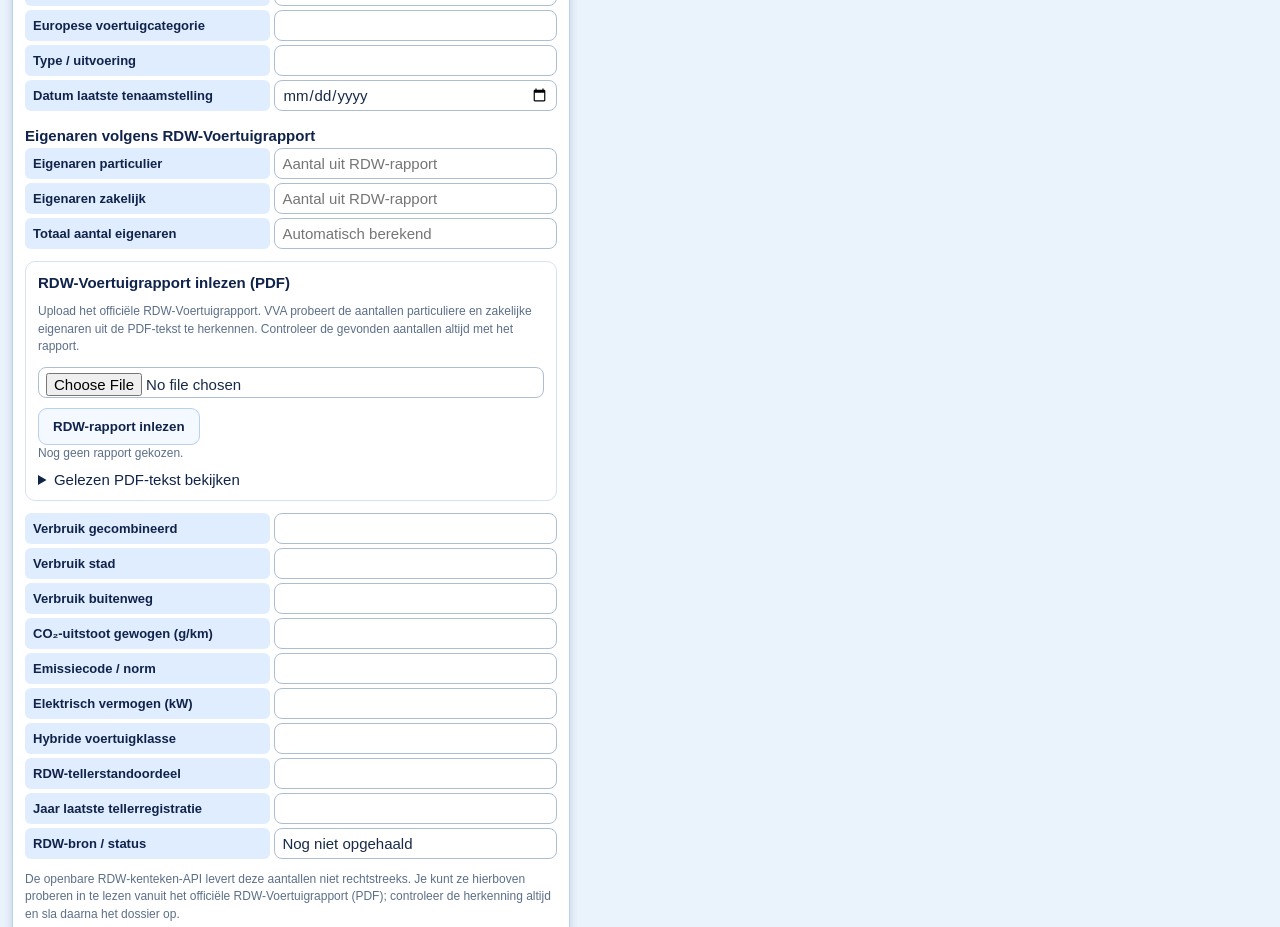
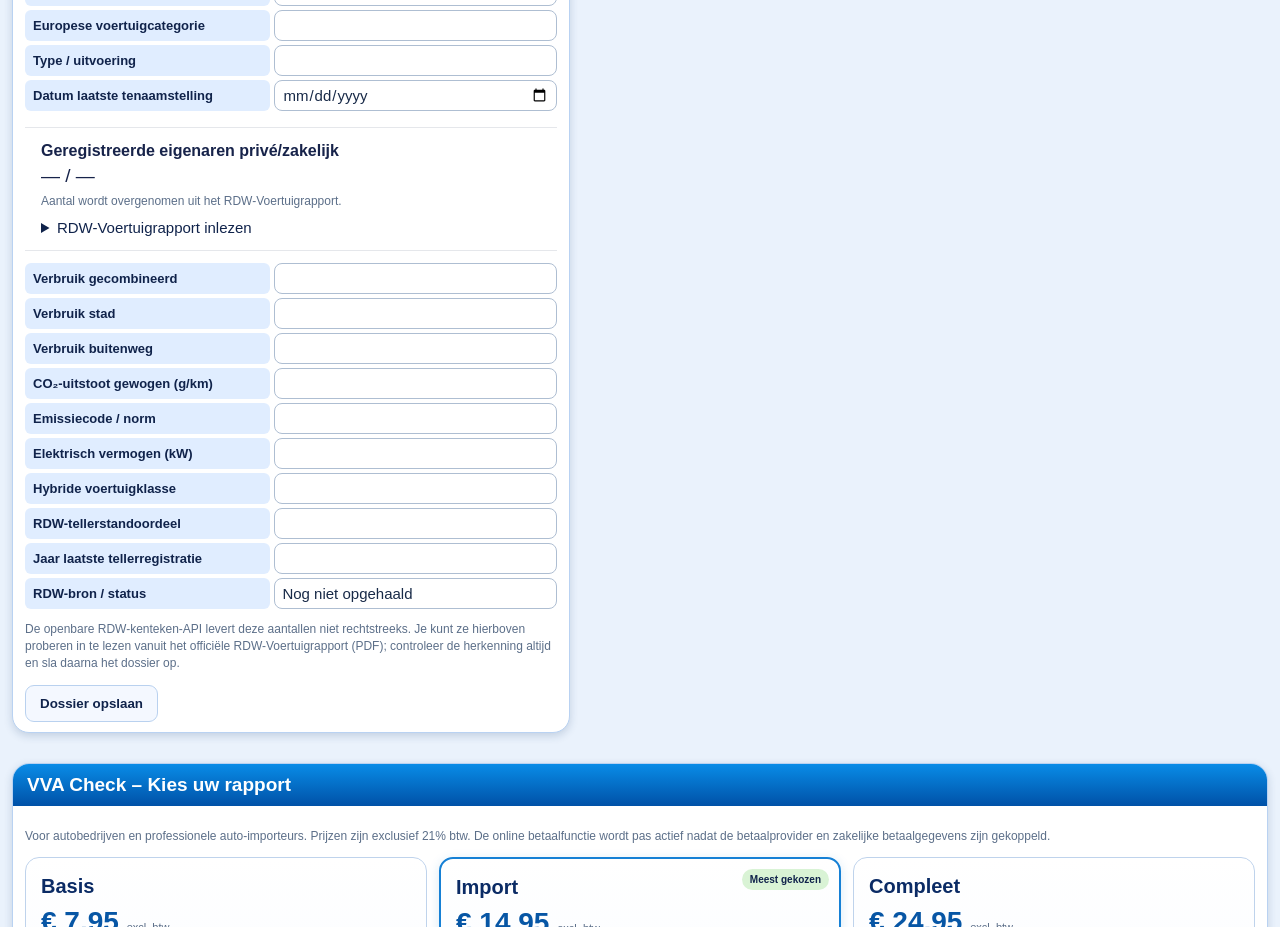
Before and after one commit to Ruud-maker/VVA, a plain HTML site: page index.html in a window 1280 px wide. Shown: the part 1600-2527 px from the top of the page. Drawn offline with Linux system fonts and the light colour scheme.

Commit message:
Add files via upload

```diff
--- a/index.html
+++ b/index.html
@@ -80,18 +80,21 @@ textarea{min-height:75px}
 <label for="euroCategory">Europese voertuigcategorie</label><input id="euroCategory"/>
 <label for="vehicleType">Type / uitvoering</label><input id="vehicleType"/>
 <label for="regDate">Datum laatste tenaamstelling</label><input id="regDate" type="date"/>
-<div class="section-subtitle" style="grid-column:1/-1;margin-top:12px;font-weight:700">Eigenaren volgens RDW-Voertuigrapport</div>
-<label for="ownersPrivate">Eigenaren particulier</label><input id="ownersPrivate" min="0" placeholder="Aantal uit RDW-rapport" step="1" type="number"/>
-<label for="ownersBusiness">Eigenaren zakelijk</label><input id="ownersBusiness" min="0" placeholder="Aantal uit RDW-rapport" step="1" type="number"/>
-<label for="ownersTotal">Totaal aantal eigenaren</label><input id="ownersTotal" min="0" placeholder="Automatisch berekend" readonly="" type="number"/>
-<div style="grid-column:1/-1;border:1px solid #d5e2f1;border-radius:10px;padding:12px;margin:8px 0">
-<b>RDW-Voertuigrapport inlezen (PDF)</b>
-<p class="hint">Upload het officiële RDW-Voertuigrapport. VVA probeert de aantallen particuliere en zakelijke eigenaren uit de PDF-tekst te herkennen. Controleer de gevonden aantallen altijd met het rapport.</p>
-<input accept="application/pdf,.pdf" id="rdwReportFile" style="max-width:100%" type="file"/>
-<div class="actions"><button class="secondary" onclick="importRDWReport()" type="button">RDW-rapport inlezen</button></div>
-<div aria-live="polite" class="hint" id="rdwReportStatus">Nog geen rapport gekozen.</div>
-<details style="margin-top:8px"><summary>Gelezen PDF-tekst bekijken</summary><pre id="rdwReportText" style="white-space:pre-wrap;max-height:220px;overflow:auto;font-size:12px"></pre></details>
+<div class="rdw-owner-display" style="grid-column:1/-1;margin:12px 0 8px;padding:14px 16px;border-top:1px solid #e5e7eb;border-bottom:1px solid #e5e7eb;background:#fff">
+  <div style="font-weight:700;font-size:16px;color:#17234a">Geregistreerde eigenaren privé/zakelijk</div>
+  <div id="ownersPrivateBusinessDisplay" style="font-size:19px;color:#17234a;margin-top:5px">— / —</div>
+  <div class="hint" id="rdwReportStatus" aria-live="polite" style="margin-top:6px">Aantal wordt overgenomen uit het RDW-Voertuigrapport.</div>
+  <details style="margin-top:8px">
+    <summary>RDW-Voertuigrapport inlezen</summary>
+    <p class="hint">Upload het officiële RDW-Voertuigrapport. VVA probeert de aantallen privé/zakelijk uit de PDF-tekst te herkennen. Controleer de uitkomst met het originele rapport.</p>
+    <input accept="application/pdf,.pdf" id="rdwReportFile" style="max-width:100%" type="file"/>
+    <div class="actions"><button class="secondary" onclick="importRDWReport()" type="button">RDW-rapport inlezen</button></div>
+    <details style="margin-top:8px"><summary>Gelezen PDF-tekst bekijken</summary><pre id="rdwReportText" style="white-space:pre-wrap;max-height:220px;overflow:auto;font-size:12px"></pre></details>
+  </details>
 </div>
+<input id="ownersPrivate" type="hidden"/>
+<input id="ownersBusiness" type="hidden"/>
+<input id="ownersTotal" type="hidden"/>
 
 <label for="fuelCombined">Verbruik gecombineerd</label><input id="fuelCombined"/>
 <label for="fuelCity">Verbruik stad</label><input id="fuelCity"/>
@@ -245,6 +248,8 @@ async function importRDWReport(){
   if(match){
    $('ownersPrivate').value=match[1];
    $('ownersBusiness').value=match[2];
+   const ownerDisplay=$('ownersPrivateBusinessDisplay');
+   if(ownerDisplay) ownerDisplay.textContent=match[1]+' / '+match[2];
    updateOwnerTotal();
    status.textContent='Gevonden: '+match[1]+' particuliere en '+match[2]+' zakelijke eigenaren. Controleer dit met het originele RDW-rapport en sla daarna het dossier op.';
   }else{
@@ -255,7 +260,7 @@ async function importRDWReport(){
  }
 }
 
-function updateOwnerTotal(){const a=v('ownersPrivate'),b=v('ownersBusiness');$('ownersTotal').value=(a!==''||b!=='')?(Number(a||0)+Number(b||0)):''}
+function updateOwnerTotal(){const a=v('ownersPrivate'),b=v('ownersBusiness');$('ownersTotal').value=(a!==''||b!=='')?(Number(a||0)+Number(b||0)):'';const d=$('ownersPrivateBusinessDisplay');if(d&&(a!==''||b!==''))d.textContent=(a||'0')+' / '+(b||'0')}
 document.addEventListener('input',e=>{if(e.target&&['ownersPrivate','ownersBusiness'].includes(e.target.id))updateOwnerTotal()});
 const money=x=>new Intl.NumberFormat('nl-NL',{style:'currency',currency:'EUR'}).format(x);
 function openOfficialTariff(){
```
